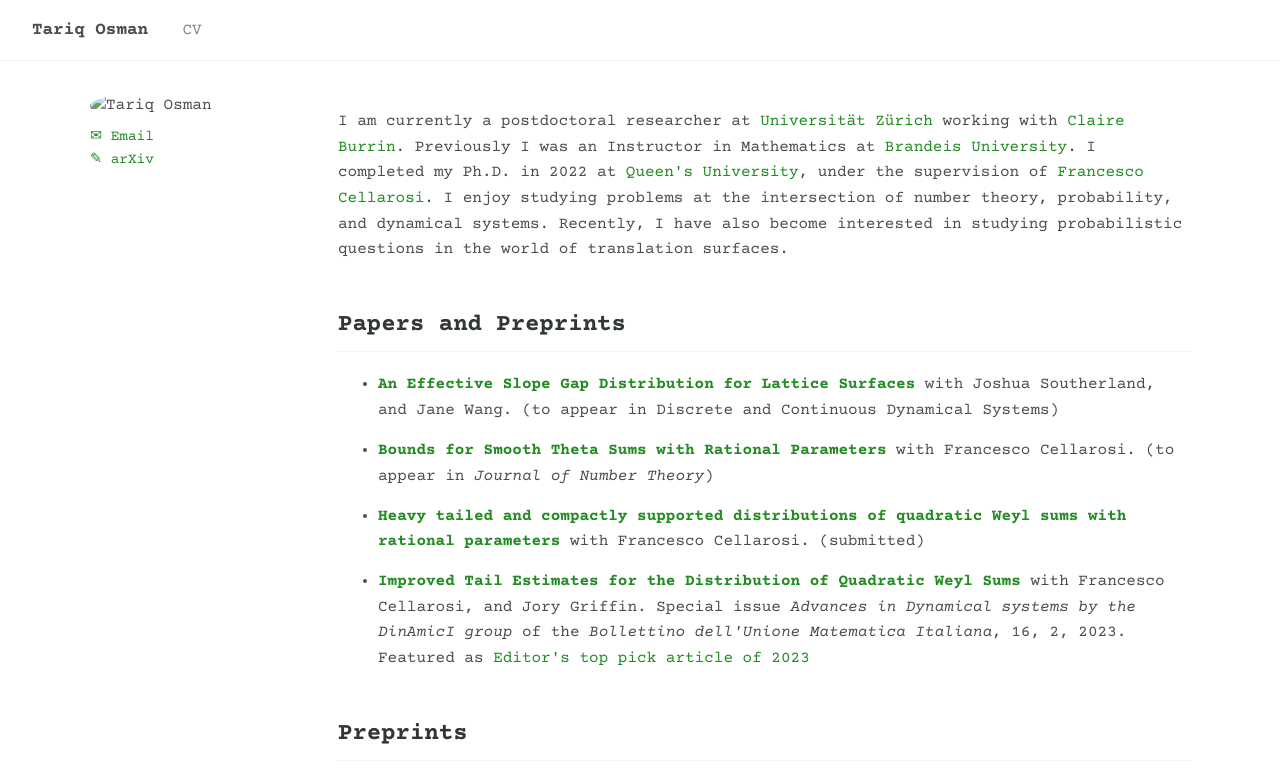
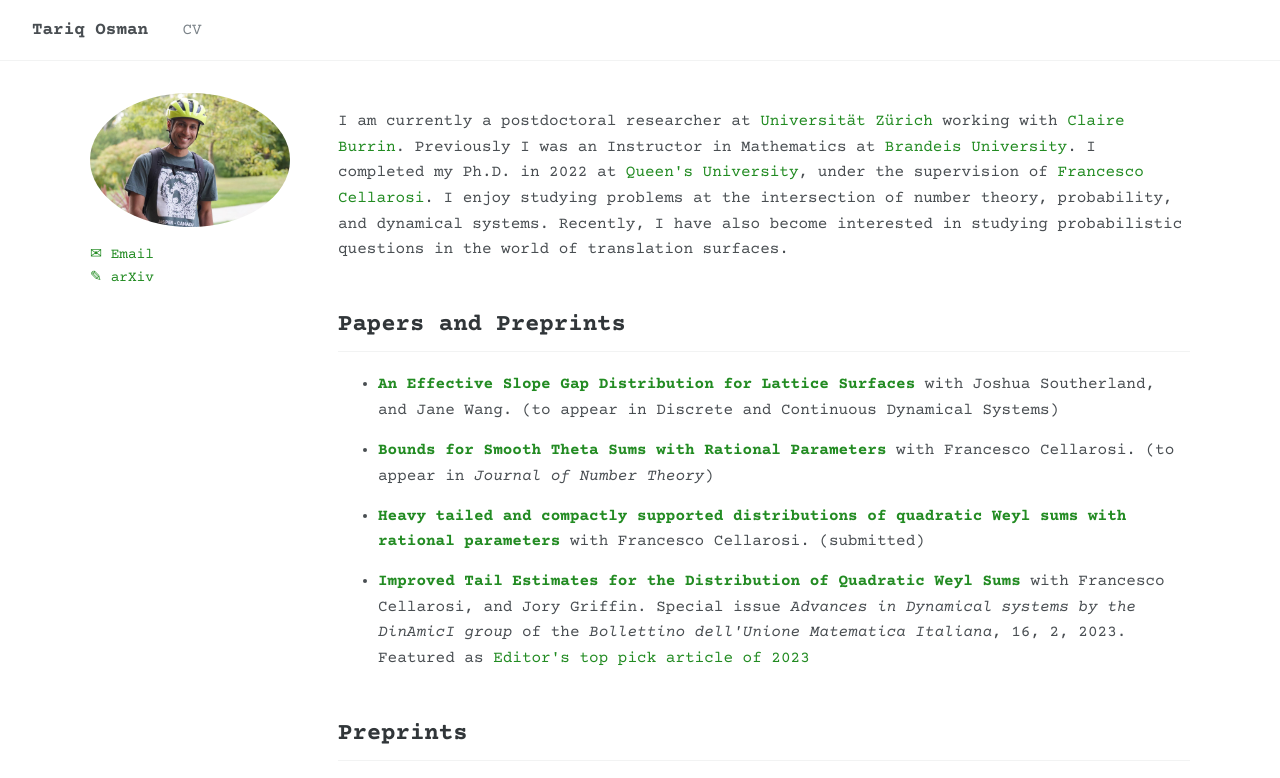
Before and after one commit to tariq-osman-math/tariq-osman-math.github.io, a plain HTML site: page index.html in a window 1280 px wide. Shown: the top 778 px of the page. Drawn offline with nearby package versions, Linux system fonts and the light colour scheme.

Commit message:
Update index.html

```diff
--- a/index.html
+++ b/index.html
@@ -94,7 +94,7 @@
 
     <!-- ===== SIDEBAR: photo, name, contact ===== -->
     <aside>
-      <img src="images/tariq-website-photo.jpg" alt="Tariq Osman">
+      <img src="tariq-website-photo.jpg" alt="Tariq Osman">
       <ul>
         <li><a href="mailto:tariq.osman@math.uzh.ch">✉ Email</a></li>
         <li><a href="https://arxiv.org/a/osman_t_1.html">✎ arXiv</a></li>
```
